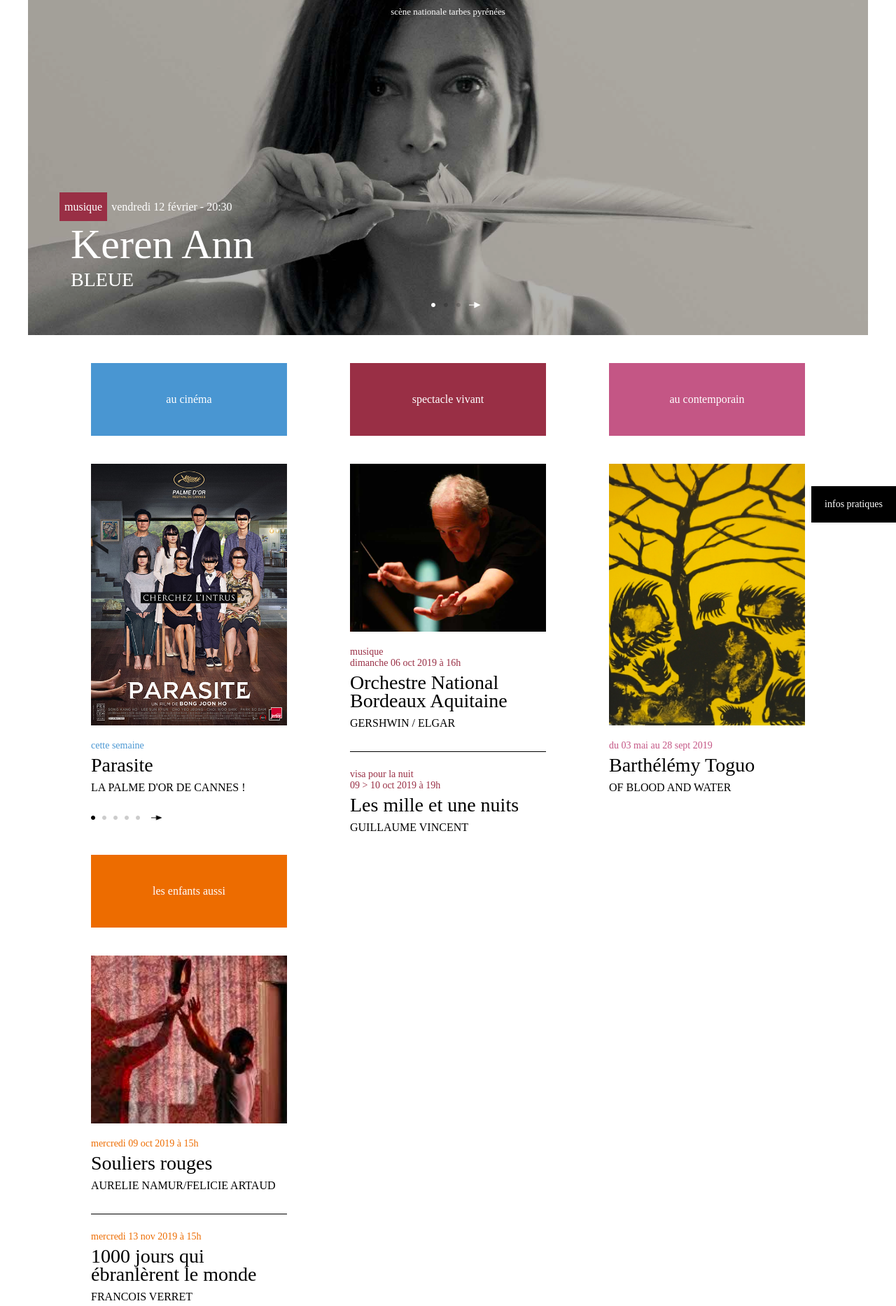
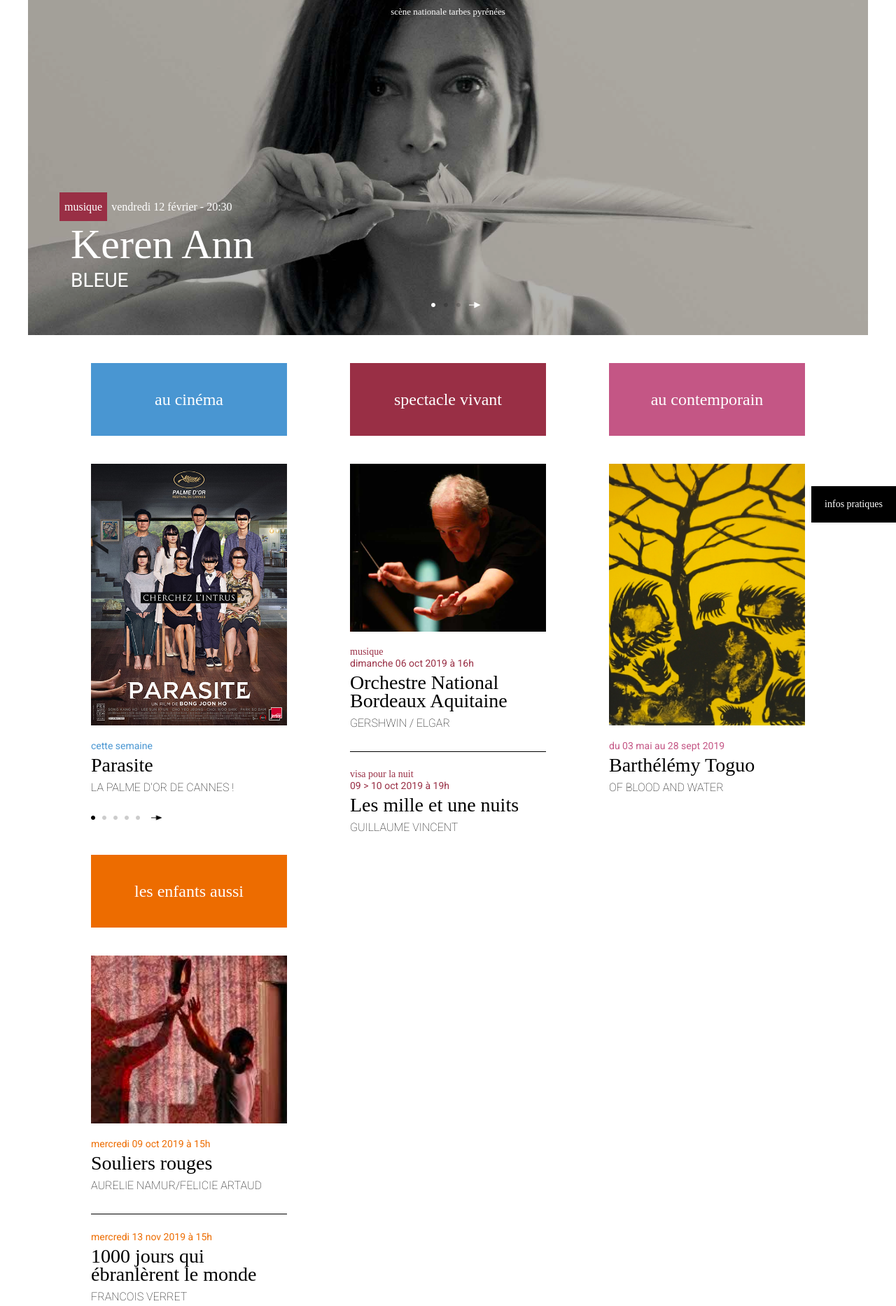
Before and after one commit to jimmylerouzic/artishoc, a PHP site: page /app/assets/index.html in a window 1280 px wide. Shown: the part 53-1920 px from the top of the page at 70% size. Run offline with PHP 8.4, Linux system fonts and the light colour scheme; style sheets or scripts are compiled from the project's sources; some libraries are stand-ins or nearby versions; some web fonts are replaced.

Commit message:
add font

```diff
--- a/app/assets/index.html
+++ b/app/assets/index.html
@@ -7,6 +7,8 @@
   <title>Le Parvis</title>
   <link rel="stylesheet" href="../css/reset.css" />
   <link rel="stylesheet" href="../css/style.css" />
+  <link href="//db.onlinewebfonts.com/c/befa68745153478cdffc812d1bddc9b2?family=Gabriela+Stencil+Black" rel="stylesheet" type="text/css"/>
+  <link href="https://fonts.googleapis.com/css2?family=Roboto:wght@100;400;500;700&display=swap" rel="stylesheet">
 </head>
 
 <body>
--- a/app/scss/main.scss
+++ b/app/scss/main.scss
@@ -1,4 +1,4 @@
-
+@import url(//db.onlinewebfonts.com/c/befa68745153478cdffc812d1bddc9b2?family=Gabriela+Stencil+Black);
 
 #app {
     background: #ccc;
@@ -55,6 +55,7 @@
             }
             .title {
                 font-size: 16px;
+                font-family: "Gabriela Stencil Black";
                 @media only screen and (max-width : 768px) {
                     font-size: 12px;
                 }
@@ -113,6 +114,7 @@
                     color: white;
                     .artist {
                         font-size: 60px;
+                        font-family: "Gabriela Stencil Black";
                         @media only screen and (max-width : 768px) {
                             font-size: 30px;
                           }                    width: inherit;
@@ -125,6 +127,7 @@
                             background-color: #992F45;
                             padding: 12px 7px;
                             margin-right: 6px;
+                            font-family: "Gabriela Stencil Black";
                             @media only screen and (max-width : 768px) {
                                 display: flex;
                                 justify-content: center;
@@ -141,6 +144,7 @@
                     .title {
                         margin-left: 16px;
                         font-size: 28px;
+                        font-family:  'Roboto';
                         @media only screen and (max-width : 768px) {
                             font-size: 14px;
                           }
@@ -192,15 +196,23 @@
                    }
                 #cinema {
                     background-color: #4996D2;
+                    font-family: "Gabriela Stencil Black";
+                    font-size: 24px;
                 }
                 #spectacle {
                     background-color: #992F45;
+                    font-family: "Gabriela Stencil Black";
+                    font-size: 24px;
                 }
                 #art {
                     background-color: #C45685;
+                    font-family: "Gabriela Stencil Black";
+                    font-size: 24px;
                 }
                 #enfants {
                     background-color: #ED6C00;
+                    font-family: "Gabriela Stencil Black";
+                    font-size: 24px;
                 }
                 .cinema-theme {
                     .cards-descriptif {
@@ -289,6 +301,7 @@
                     a {
                         text-decoration: none;
                         color: black;
+
                     }
                     .theme-square {
                         display: flex;
@@ -309,12 +322,18 @@
                         &__title {
                             font-size: 28px;
                             line-height: 26px;
+                            font-family: "Gabriela Stencil Black";
+                            font-weight: lighter;
+
                         }
                         &__date {
+                            font-family: "Roboto";
+                            font-weight: 400;
                             margin-bottom: 7px;
                             font-size: 14px;
                         }
                         &__comment {
+                            // font-family: "Roboto Medium";
                                 font-size: 14px;
                         }
                         &__content {
@@ -323,6 +342,8 @@
                            margin-top: 9px;
                            margin-bottom:30px;
                            text-transform: uppercase;
+                           font-family: "Roboto";
+                           font-weight: 300;
                         }
                     }
                 }
@@ -351,9 +372,11 @@
                 flex-direction: column;
                }
             &__title {
+                font-family: "Gabriela Stencil Black";
                 font-size: 40px;
                 @media only screen and (max-width : 768px) {
                     margin-bottom: 12px;
+                    font-size: 20px;
                    }
             }
             &__icone {
@@ -409,6 +432,7 @@
         a {
             text-decoration: none;
             color: white;
+            font-family: "Gabriela Stencil Black";
         }
 
     }
```
